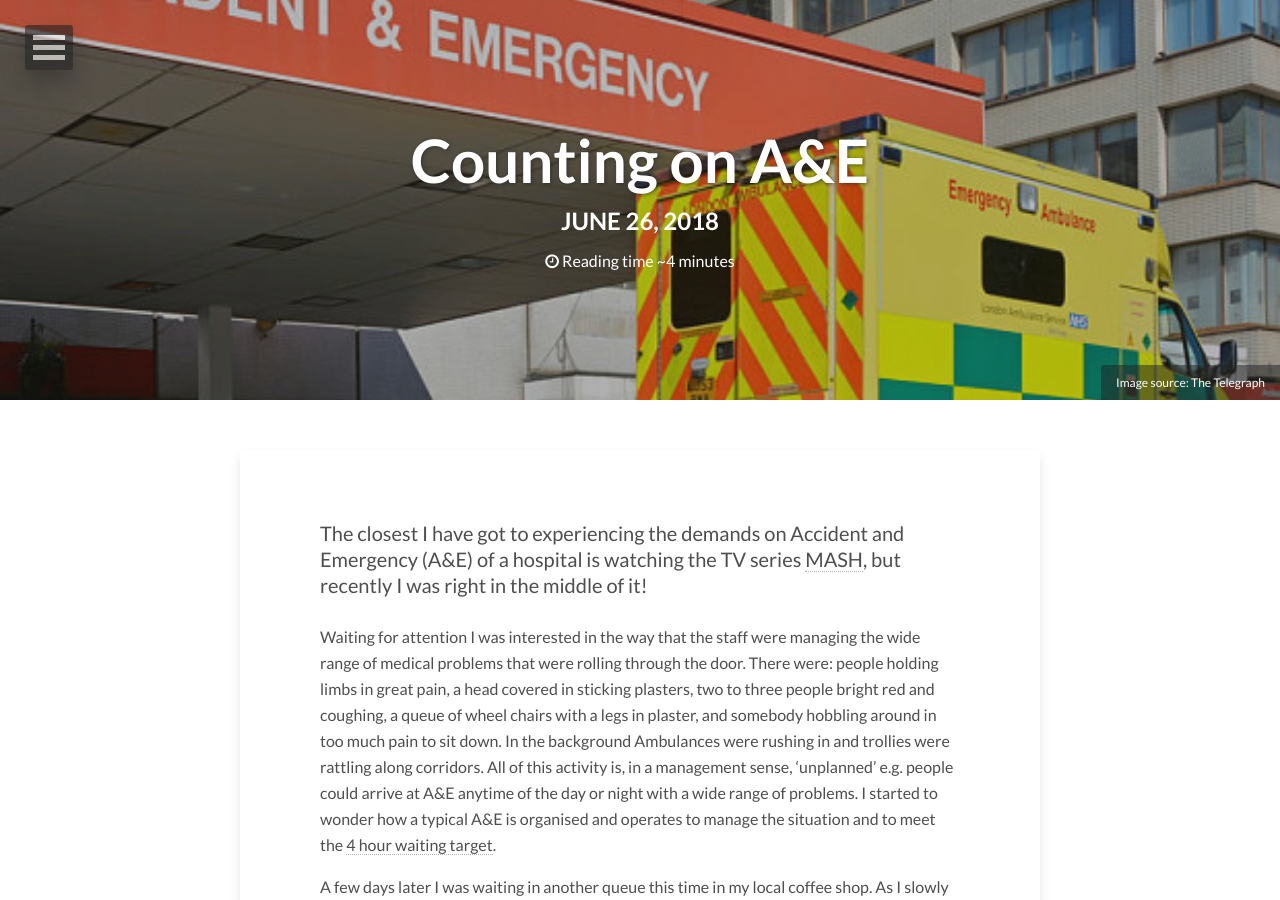
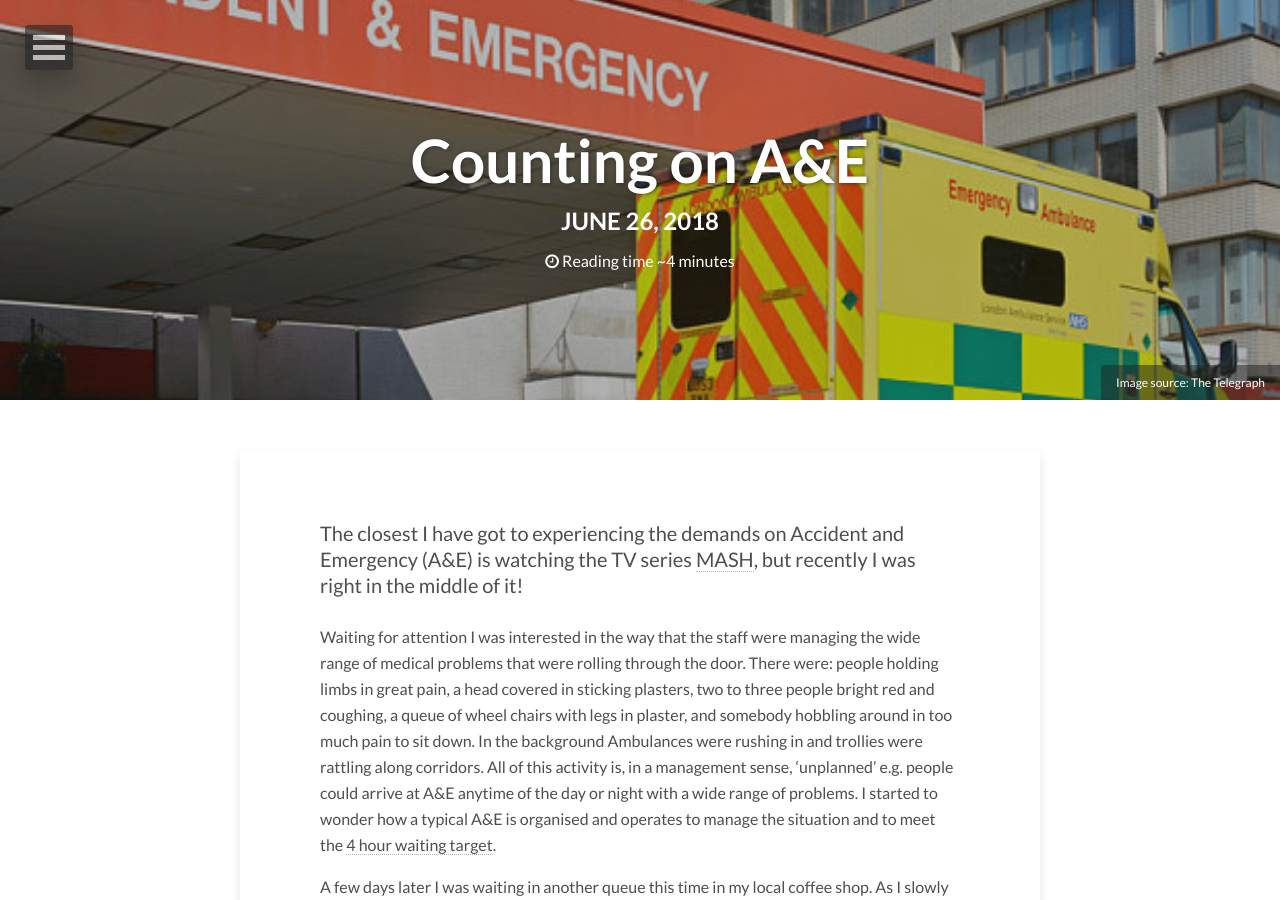
Before and after one commit to dtinblack/dtinblack.github.io, a Jekyll site: the page built from _posts/2018-06-26-mathemtaics-of-A&E.md, in a window 1280 px wide and 900 px high. Built offline with Jekyll 4.4.1, drawn with Linux system fonts in a browser that asks for light colours; nearby versions of some CDN libraries; formulas are drawn with MathJax 3.

Commit message:
improve text

```diff
--- a/_posts/2018-06-26-mathemtaics-of-A&E.md
+++ b/_posts/2018-06-26-mathemtaics-of-A&E.md
@@ -12,10 +12,10 @@ image:
 mathjax: true
 ---
 
-The closest I have got to experiencing the demands on Accident and Emergency (A&E) of a hospital is watching the TV series <a href="https://en.wikipedia.org/wiki/M*A*S*H_(TV_series))">MASH</a>, but recently I was right in the middle of it!
+The closest I have got to experiencing the demands on Accident and Emergency (A&E) is watching the TV series <a href="https://en.wikipedia.org/wiki/M*A*S*H_(TV_series))">MASH</a>, but recently I was right in the middle of it!
 
 Waiting for attention I was interested in the way that the staff were managing the wide range of medical problems that were rolling through the door. There were:
-people holding limbs in great pain, a head covered in sticking plasters, two to three people bright red and coughing, a queue of wheel chairs with a legs in plaster, and somebody hobbling around in too much pain to sit down. In the background Ambulances were rushing in and trollies were rattling along corridors.
+people holding limbs in great pain, a head covered in sticking plasters, two to three people bright red and coughing, a queue of wheel chairs with legs in plaster, and somebody hobbling around in too much pain to sit down. In the background Ambulances were rushing in and trollies were rattling along corridors.
 All of this activity is, in a management sense, ‘unplanned’ e.g. people could arrive at A&E anytime of the day or night with a wide range of problems.  I started to wonder how a typical A&E is organised and operates to manage the situation and to meet the [4 hour waiting target](https://en.wikipedia.org/wiki/Four-hour_target_in_emergency_departments).
 
 A few days later I was waiting in another queue this time in my local coffee shop. As I slowly moved along I did a quick sum<sup>1</sup> to work out how long I would have to wait and came up with the following calculation:
```
Also changed, not shown: other parts of _posts/2018-06-26-mathemtaics-of-A&E.md (+2 -3 lines).
